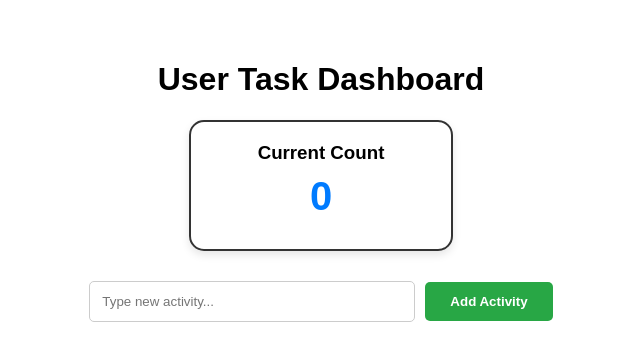
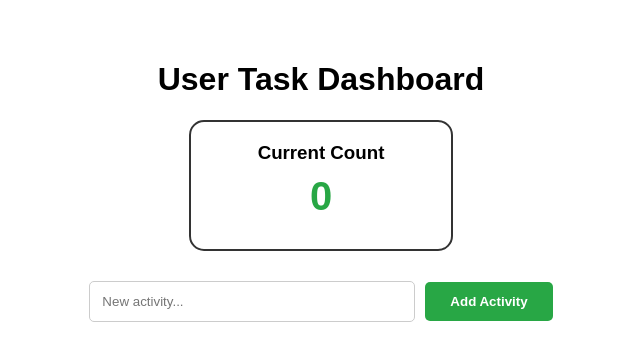
Before and after one commit to Palak-7998/team-task-manager, a React (Create React App) app in the folder client/: page /dashboard in a window 1280 px wide. Shown: the top 360 px of the page, without its empty margins (319-959 px from the left). Built offline with nearby package versions, Linux system fonts and the light colour scheme; no server answers.

Commit message:
Update Dashboard.js

```diff
--- a/client/src/pages/Dashboard.js
+++ b/client/src/pages/Dashboard.js
@@ -5,7 +5,6 @@ function Dashboard() {
   const [tasks, setTasks] = useState([]);
   const [title, setTitle] = useState('');
 
-  // Role normalization (handles Admin vs admin)
   const role = (localStorage.getItem('role') || 'member').toLowerCase();
   const API_BASE_URL = 'https://team-task-manager-ftsw.onrender.com/api/tasks';
 
@@ -20,41 +19,35 @@ function Dashboard() {
 
   useEffect(() => { getTasks(); }, []);
 
-const handleAddTask = async (e) => {
+  // --- CORRECTED ADD FUNCTION: Increases by exactly 1 ---
+  const handleAddTask = async (e) => {
     e.preventDefault();
     if (!title) return;
 
-    // 1. Create a "temporary" task to show on screen immediately
-    const tempTask = { _id: Date.now().toString(), title: title };
+    try {
+      // 1. Send to backend first
+      const res = await axios.post(API_BASE_URL, { title });
 
-    // 2. Update UI instantly (Count will increase automatically)
-    setTasks([...tasks, tempTask]);
-    setTitle('');
-
-    try {
-      // 3. Send to backend in the background
-      await axios.post(API_BASE_URL, { title });
-      // 4. Final sync: Get the real ID from the server
-      getTasks();
+      // 2. Update the list with the NEW task only (Count will go up by 1)
+      setTasks([...tasks, res.data]);
+      setTitle('');
     } catch (err) {
       console.error("Add error", err);
-      // If server fails, you could remove it, but for the video, it stays!
     }
   };
 
-  // --- THE INSTANT DELETE & COUNT UPDATE FUNCTION ---
+  // --- CORRECTED DELETE FUNCTION: Decreases by exactly 1 ---
   const deleteTask = async (taskId) => {
     if (!taskId) return;
 
-    // 1. UPDATE UI INSTANTLY (Decreases count and removes from screen)
-    const updatedTasks = tasks.filter(task => (task._id !== taskId && task.id !== taskId));
-    setTasks(updatedTasks);
-
-    // 2. TELL BACKEND TO DELETE
     try {
       await axios.delete(`${API_BASE_URL}/${taskId}`);
+
+      // Update UI by removing only that specific ID
+      const remainingTasks = tasks.filter(t => (t._id !== taskId && t.id !== taskId));
+      setTasks(remainingTasks);
     } catch (err) {
-      console.error("Delete failed on server, but UI is updated", err);
+      console.error("Delete failed", err);
     }
   };
 
@@ -62,10 +55,9 @@ const handleAddTask = async (e) => {
     <div style={{ padding: '40px', fontFamily: 'Arial', textAlign: 'center' }}>
       <h1>{role === 'admin' ? 'Admin Control Panel' : 'User Task Dashboard'}</h1>
 
-      {/* Visual Count Box */}
-      <div style={{ border: '2px solid #333', padding: '20px', borderRadius: '15px', width: '220px', margin: '0 auto 30px', background: '#fff', boxShadow: '0 4px 8px rgba(0,0,0,0.1)' }}>
+      <div style={{ border: '2px solid #333', padding: '20px', borderRadius: '15px', width: '220px', margin: '0 auto 30px', background: '#fff' }}>
         <h3 style={{ margin: '0' }}>Current Count</h3>
-        <p style={{ fontSize: '40px', fontWeight: 'bold', margin: '10px 0', color: '#007bff' }}>
+        <p style={{ fontSize: '40px', fontWeight: 'bold', margin: '10px 0', color: '#28a745' }}>
           {tasks.length}
         </p>
       </div>
@@ -74,7 +66,7 @@ const handleAddTask = async (e) => {
         <input
           value={title}
           onChange={(e) => setTitle(e.target.value)}
-          placeholder="Type new activity..."
+          placeholder="New activity..."
           style={{ padding: '12px', width: '300px', borderRadius: '5px', border: '1px solid #ccc' }}
         />
         <button type="submit" style={{ padding: '12px 25px', marginLeft: '10px', background: '#28a745', color: 'white', border: 'none', borderRadius: '5px', cursor: 'pointer', fontWeight: 'bold' }}>
@@ -83,9 +75,9 @@ const handleAddTask = async (e) => {
       </form>
 
       <div style={{ maxWidth: '550px', margin: '0 auto' }}>
-        {tasks.map((task) => (
-          <div key={task._id || task.id} style={{ background: '#ffffff', border: '1px solid #ddd', margin: '12px 0', padding: '15px', borderRadius: '10px', display: 'flex', justifyContent: 'space-between', alignItems: 'center', boxShadow: '0 2px 4px rgba(0,0,0,0.05)' }}>
-            <span style={{ fontSize: '18px', fontWeight: '500' }}>{task.title}</span>
+        {tasks.map((task, index) => (
+          <div key={task._id || index} style={{ background: '#ffffff', border: '1px solid #ddd', margin: '12px 0', padding: '15px', borderRadius: '10px', display: 'flex', justifyContent: 'space-between', alignItems: 'center' }}>
+            <span style={{ fontSize: '18px' }}>{task.title}</span>
             {role === 'admin' && (
               <button
                 onClick={() => deleteTask(task._id || task.id)}
```
